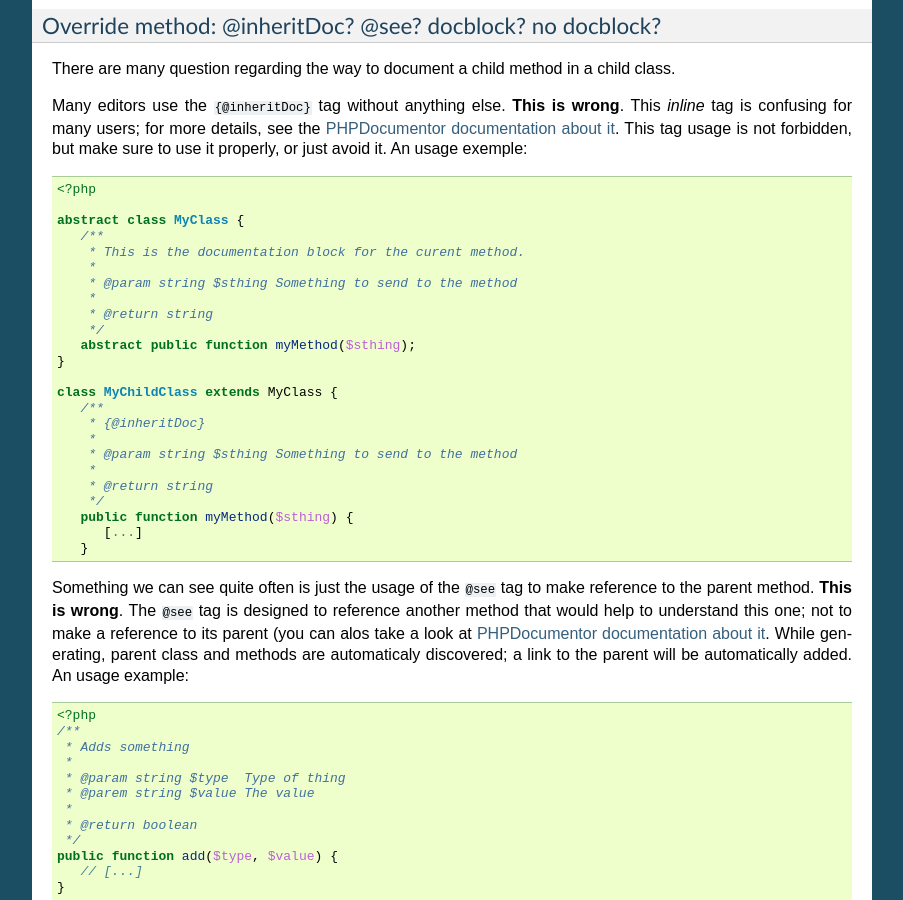
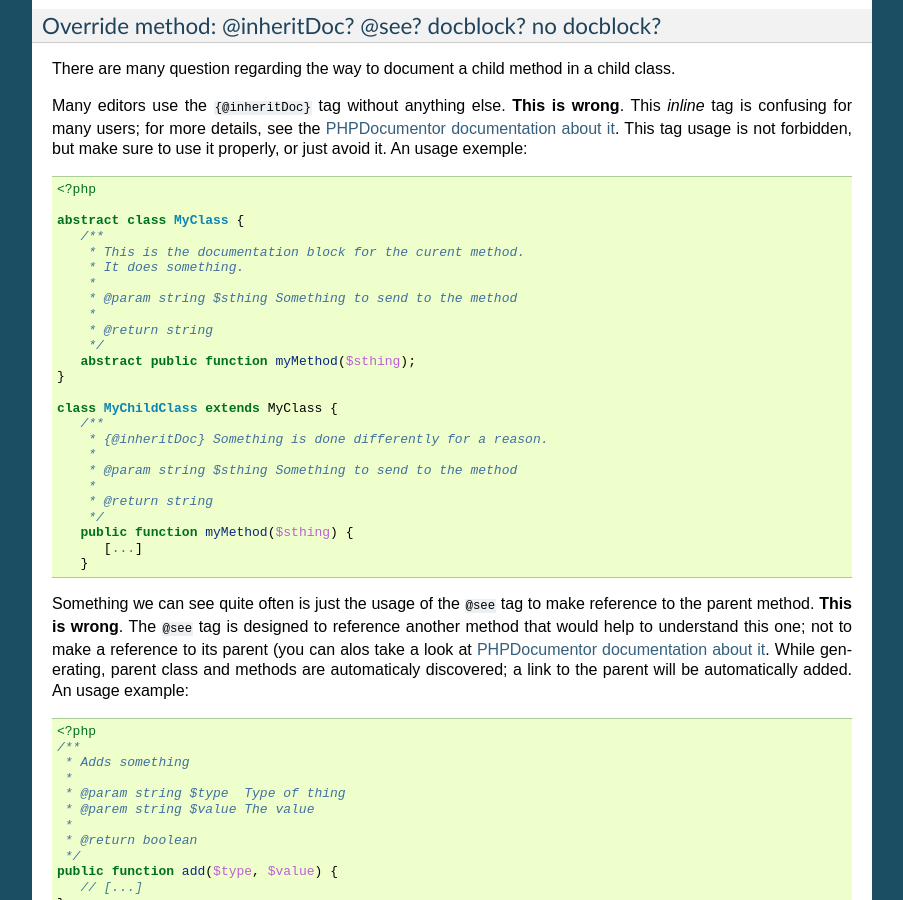
Before and after one commit to glpi-project/docdev, a Sphinx documentation site: the page built from source/codingstandards.rst, in a window 1280 px wide and 900 px high, scrolled down 4206 px. Shown: the whole window, without its empty margins (198-1101 px from the left). Built offline with Sphinx 7.4.7, drawn with Linux system fonts in a browser that asks for light colours.

Commit message:
Better exemple for @inheritDoc

```diff
--- a/source/codingstandards.rst
+++ b/source/codingstandards.rst
@@ -262,6 +262,7 @@ This tag usage is not forbidden, but make sure to use it properly, or just avoid
    abstract class MyClass {
       /**
        * This is the documentation block for the curent method.
+       * It does something.
        *
        * @param string $sthing Something to send to the method
        *
@@ -272,7 +273,7 @@ This tag usage is not forbidden, but make sure to use it properly, or just avoid
 
    class MyChildClass extends MyClass {
       /**
-       * {@inheritDoc}
+       * {@inheritDoc} Something is done differently for a reason.
        *
        * @param string $sthing Something to send to the method
        *
```
